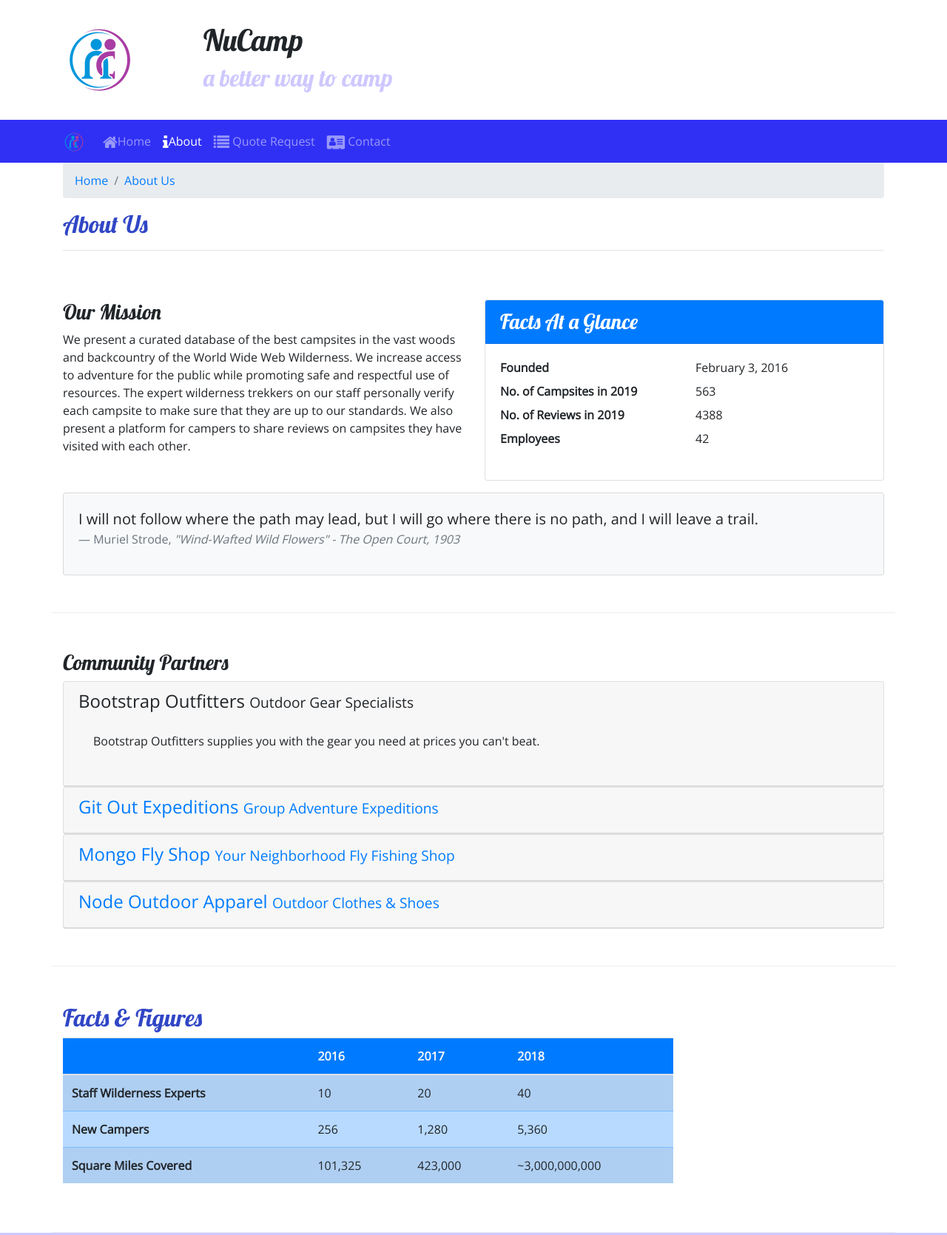
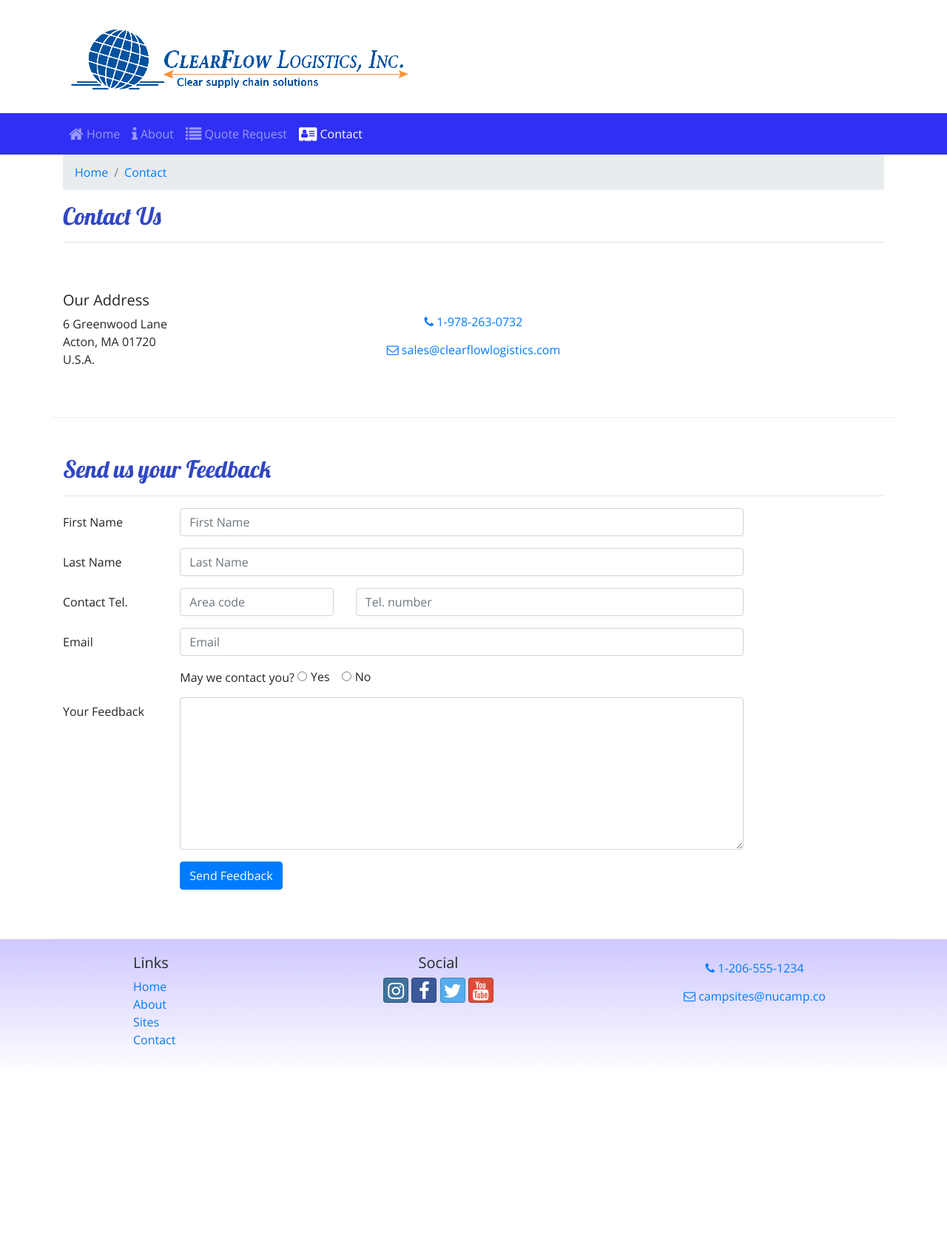
Before and after one commit to roland5432/ClearflowSite, a website: page quoterequest.html in a window 1280 px wide. Shown: the top 1670 px of the page at 74% size. After the commit the page ends 1454 px from the top, so only its background shows below. Drawn offline with nearby package versions, Linux system fonts and the light colour scheme.

```diff
--- a/quoterequest.html
+++ b/quoterequest.html
@@ -5,14 +5,17 @@
     <!-- Required meta tags always come first -->
     <meta charset="utf-8" />
     <meta name="viewport" content="width=device-width, initial-scale=1" />
+
+    <!-- Bootstrap CSS -->
     <link rel="stylesheet" href="node_modules/bootstrap/dist/css/bootstrap.min.css" />
 
+    <!-- Additional CSS must be placed after Bootstrap CSS -->
     <link rel="stylesheet" href="node_modules/font-awesome/css/font-awesome.min.css" />
     <link rel="stylesheet" href="node_modules/bootstrap-social/bootstrap-social.css" />
     <link rel="stylesheet" href="https://fonts.googleapis.com/css?family=Lobster|Open+Sans" />
     <link rel="stylesheet" href="css/styles.css" />
 
-    <title>NuCamp: A Better Way To Camp</title>
+    <title>Clearflow Logistics Inc.</title>
 </head>
 
 <body>
@@ -21,11 +24,7 @@
         <div class="container">
             <div class="row">
                 <div class="col-4 col-sm-3 col-md-2 align-self-center">
-                    <a href="index.html"><img src="images/img/logo.png" class="img-fluid" /></a>
-                 </div>
-                <div class="col">
-                    <h1>NuCamp</h1>
-                    <h2>a better way to camp</h2>
+                    <img src="images/img/CF_Logo.png"/>
                 </div>
             </div>
         </div>
@@ -33,17 +32,12 @@
 
     <nav class="navbar navbar-expand-sm navbar-dark sticky-top">
         <div class="container">
-            <a class="navbar-brand" href="index.html"><img src="images/img/logo.png" height="30" width="30" /></a>
-            <button class="navbar-toggler" type="button" data-toggle="collapse" data-target="#nucampNavbar">
-                <span class="navbar-toggler-icon"></span>
-            </button>
-
             <div class="collapse navbar-collapse" id="nucampNavbar">
                 <ul class="navbar-nav">
-                    <li class="nav-item"><a class="nav-link" href="index.html"><i class="fa fa-home fa-lg"></i>Home</a></li>
-                    <li class="nav-item active"><a class="nav-link" href="aboutus.html"><i class="fa fa-info fa-lg"></i>About</a></li>
+                    <li class="nav-item"><a class="nav-link" href="index.html"><i class="fa fa-home fa-lg"></i> Home</a></li>
+                    <li class="nav-item"><a class="nav-link" href="aboutus.html"><i class="fa fa-info fa-lg"></i> About</a></li>
                     <li class="nav-item"><a class="nav-link" href="#"><i class="fa fa-list fa-lg"></i> Quote Request</a></li>
-                    <li class="nav-item"><a class="nav-link" href="contactus.html"><i class="fa fa-address-card fa-lg"></i> Contact</a></li>
+                    <li class="nav-item active"><a class="nav-link" href="contactus.html"><i class="fa fa-address-card fa-lg"></i> Contact</a></li>
                 </ul>
             </div>
         </div>
@@ -53,142 +47,91 @@
         <div class="row">
             <div class="col">
                 <ol class="breadcrumb">
-                    <li class="breadcrumb-item" ><a href="index.html">Home</a></li>
-                    <li class="breadcrumb-item active"><a href="aboutus.html">About Us</a></li>
+                    <li class="breadcrumb-item"><a href="index.html">Home</a></li>
+                    <li class="breadcrumb-item active"><a href="contactus.html">Contact</a></li>
                 </ol>
-               <h2>About Us</h2>
-               <hr />
+                <h2>Contact Us</h2>
+                <hr />
             </div>
         </div>
-    </div>
 
-    <div class="container">
-        <div class="row row-content">
-            <div class="col-sm-6">
-                <h3>Our Mission</h3>
-                <p>We present a curated database of the best campsites in the vast woods and backcountry of the World Wide Web Wilderness. We increase access to adventure for the public while promoting safe and respectful use of resources. The expert wilderness trekkers on our staff personally verify each campsite to make sure that they are up to our standards. We also present a platform for campers to share reviews on campsites they have visited with  each other.</p>
+        <div class="row row-content align-items-center">
+            <div class="col-sm-4">
+                <h5>Our Address</h5>
+                <address>
+                    6 Greenwood Lane<br />
+                    Acton, MA 01720<br />
+                    U.S.A.
+                </address>
             </div>
-            <div class="col-sm-6">
-                <div class="card">
-                    <h3 class="card-header bg-primary text-white">Facts At a Glance</h3>
-                    <div class="card-body">
-                        <dl class="row">
-                            <dt class="col-6">Founded</dt>
-                            <dd class="col-6">February 3, 2016</dd>
-                            <dt class="col-6">No. of Campsites in 2019</dt>
-                            <dd class="col-6">563</dd>
-                            <dt class="col-6">No. of Reviews in 2019</dt>
-                            <dd class="col-6">4388</dd>
-                            <dt class="col-6">Employees</dt>
-                            <dd class="col-6">42</dd>
-                        </dl>
-                    </div>
-                </div>
-            </div>
-            <div class="col">
-                <div class="card bg-light mt-3">
-                    <blockquote class="blockquote card-body">
-                        <p class="mb-0">I will not follow where the path may lead, but I will go where there is no path, and I will leave a trail.</p>
-                        <footer class="blockquote-footer">Muriel Strode,
-                            <cite title="Source Title">"Wind-Wafted Wild Flowers" -
-                                The Open Court, 1903
-                            </cite>
-                        </footer>
-                    </blockquote>
-        		</div>
+            <div class="col-sm-4 text-center">
+                <a role="button" class="btn btn-link" href="tel:+19782630732"><i class="fa fa-phone"></i> 1-978-263-0732</a><br />
+                <a role="button" class="btn btn-link" href="mailto:sales@clearflowlogistics.com"><i class="fa fa-envelope-o"></i> sales@clearflowlogistics.com</a>
             </div>
         </div>
-    </div>
 
-        <div class="container">
-            <div class="row row-content">
-                <div class="col col-12">
-                    <h3>Community Partners</h3>
-                    <div id="accordian">
-                        <div class="card">
-                            <div role="tab" class="card-header">
-                                <h4><a data-toggle="collapse" data-target="#bootstrap">Bootstrap Outfitters <small>Outdoor Gear Specialists</small></a></h4>
-                                <div class="collapse show" id="bootstrap" data-parent="#accordian">
-                                    <div class="card-body">
-                                        <p class="d-none d-sm-block">Bootstrap Outfitters supplies you with the gear you need at prices you can't beat.</p>
-                                    </div>
-                                </div>
+        <div class="row row-content">
+            <div class="col-12">
+                <h2>Send us your Feedback</h2>
+                <hr />
+            </div>
+            <div class="col-md-10">
+                <form>
+                    <div class="form-group row">
+                        <label for="firstName" class="col-md-2 col-form-label">First Name</label>
+                        <div class="col-md-10">
+                            <input type="text" class="form-control" id="firstName" name="firstName" placeholder="First Name" />
+                        </div>
+                    </div>
+                    <div class="form-group row">
+                        <label for="lastName" class="col-md-2 col-form-label">Last Name</label>
+                        <div class="col-md-10">
+                            <input type="text" class="form-control" id="lastName" name="lastName" placeholder="Last Name" />
+                        </div>
+                    </div>
+                    <div class="form-group row">
+                        <label for="areaCode" class="col-md-2 col-form-label">Contact Tel.</label>
+                        <div class="col-5 col-md-3">
+                            <input type="tel" class="form-control" id="areaCode" name="areaCode" placeholder="Area code" />
+                        </div>
+                        <div class="col-7">
+                            <input type="tel" class="form-control" name="telNum" placeholder="Tel. number" />
+                        </div>
+                    </div>
+                    <div class="form-group row">
+                        <label for="email" class="col-md-2 col-form-label">Email</label>
+                        <div class="col-md-10">
+                            <input type="email" class="form-control" id="email" name="email" placeholder="Email" />
+                        </div>
+                    </div>
+                    <div class="form-group row">
+                        <div class="col offset-md-2">
+                            May we contact you?
+                            <div class="form-check form-check-inline">
+                                <input type="radio" class="form-check-input" id="contactYes" name="contactRadios" value="yes" />
+                                <label for="contactYes" class="form-check-label">Yes</label>
                             </div>
-                        </div>
-                        <div class="card">
-                            <div role="tab" class="card-header">
-                                <h4><a class="collapsed" data-toggle="collapse" data-target="#git">Git Out Expeditions <small>Group Adventure Expeditions</small></a></h4>
-                                <div class="collapse" id="git" data-parent="#accordian">
-                                    <div class="card-body">
-                                        <p class="d-none d-sm-block" >Join Git Out Expeditions to explore new horizons with a group of other adventurers!</p>
-                                    </div>
-                                </div>
-                            </div>
-                        </div>
-                        <div class="card">
-                            <div role="tab" class="card-header">
-                                <h4><a class="collapsed" data-toggle="collapse" data-target="#mongo">Mongo Fly Shop <small>Your Neighborhood Fly Fishing Shop</small></a></h4>
-                                <div class="collapse" id="mongo" data-parent="#accordian">
-                                    <div class="card-body">
-                                        <p class="d-none d-sm-block">Need a new fishing pole, a tacklebox, or flies of all kinds? Stop by Mongo Fly Shop.</p>
-                                    </div>
-                                </div>
-                            </div>
-                        </div>
-                        <div class="card">
-                            <div role="tab" class="card-header">
-                                <h4><a class="collapsed" data-toggle="collapse" data-target="#node">Node Outdoor Apparel <small>Outdoor Clothes & Shoes</small></a></h4>
-                                <div class="collapse" id="node" data-parent="#accordian">
-                                    <div class="card-body">
-                                        <p class="d-none d-sm-block">From polar fleeces to swimsuits, hiking boots to waders, a visit to Node will be sure to get you covered.</p>
-                                    </div>
-                                </div>
+                            <div class="form-check form-check-inline">
+                                <input type="radio" class="form-check-input" id="contactNo" name="contactRadios" value="no" />
+                                <label for="contactNo" class="form-check-label">No</label>
                             </div>
                         </div>
                     </div>
-                </div>
+                    <div class="form-group row">
+                        <label for="feedback" class="col-md-2 col-form-label">Your Feedback</label>
+                        <div class="col-md-10">
+                            <textarea class="form-control" id="feedback" name="feedback" rows="8"></textarea>
+                        </div>
+                    </div>
+                    <div class="form-group row">
+                        <div class="offset-md-2 col-md-10">
+                            <button type="submit" class="btn btn-primary">Send Feedback</button>
+                        </div>
+                    </div>
+                </form>
             </div>
-        </div>
-
-        <div class="container">
-            <div class="row row-content">
-                <div class="col-sm-9">
-                    <h2>Facts &amp; Figures</h2>
-                    <div class="table-responsive">
-                        <table class="table table-striped">
-                            <thead>
-                                <tr class="bg-primary text-light">
-                                    <th></th>
-                                    <th>2016</th>
-                                    <th>2017</th>
-                                    <th>2018</th>
-                                </tr>
-                            </thead>
-                            <tbody class="table-primary">
-                                <tr>
-                                    <th>Staff Wilderness Experts</th>
-                                    <td>10</td>
-                                    <td>20</td>
-                                    <td>40</td>
-                                </tr>
-                                <tr>
-                                    <th>New Campers</th>
-                                    <td>256</td>
-                                    <td>1,280</td>
-                                    <td>5,360</td>
-                                </tr>
-                                <tr>
-                                    <th>Square Miles Covered</th>
-                                    <td>101,325</td>
-                                    <td>423,000</td>
-                                    <td>~3,000,000,000</td>
-                                </tr>
-                            </tbody>
-                        </table>
-                    </div>
-                </div>
-            </div>
-        </div>
+       </div>
+    </div>
 
     <footer class="site-footer">
         <div class="container">
@@ -217,6 +160,7 @@
         </div>
     </footer>
 
+    <!-- jQuery must come first, then Popper.js, then the Bootstrap JavaScript plugins.-->
     <script src="node_modules/jquery/dist/jquery.slim.min.js"></script>
     <script src="node_modules/popper.js/dist/umd/popper.min.js"></script>
     <script src="node_modules/bootstrap/dist/js/bootstrap.min.js"></script>
```
Also changed, not shown: contactus.html (+0 -1 lines), loginmodal.html (+38 -0 lines), partners.html (added, +190 -0 lines).
